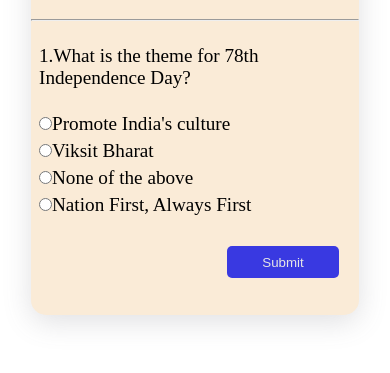
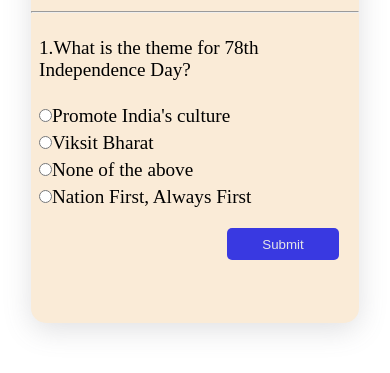
Before and after one commit to Md-Shamsuzzaman/Quiz-Project, a plain HTML site: page index.html in a window 390 px wide. Shown: the part 299-672 px from the top of the page. Drawn offline with Linux system fonts and the light colour scheme.

Commit message:
Update style.css

```diff
--- a/style.css
+++ b/style.css
@@ -106,17 +106,17 @@ body {
 
 @media screen and (max-width:600px){
     .container{
-        height: 24rem;
+        height: 25rem;
         width: 25rem;
     }
 }
 @media screen and (max-width:420px){
     .container{
-        height: 24rem;
+        height: 25rem;
         width: 20.5rem;
     }
     #Submit{
-        margin-top: 30px;
+        margin-top: 20px;
     }
    .content {
         margin-left: 0.5rem;
@@ -124,4 +124,5 @@ body {
     .question {
         font-weight: normal;
     }
+
 }
```
